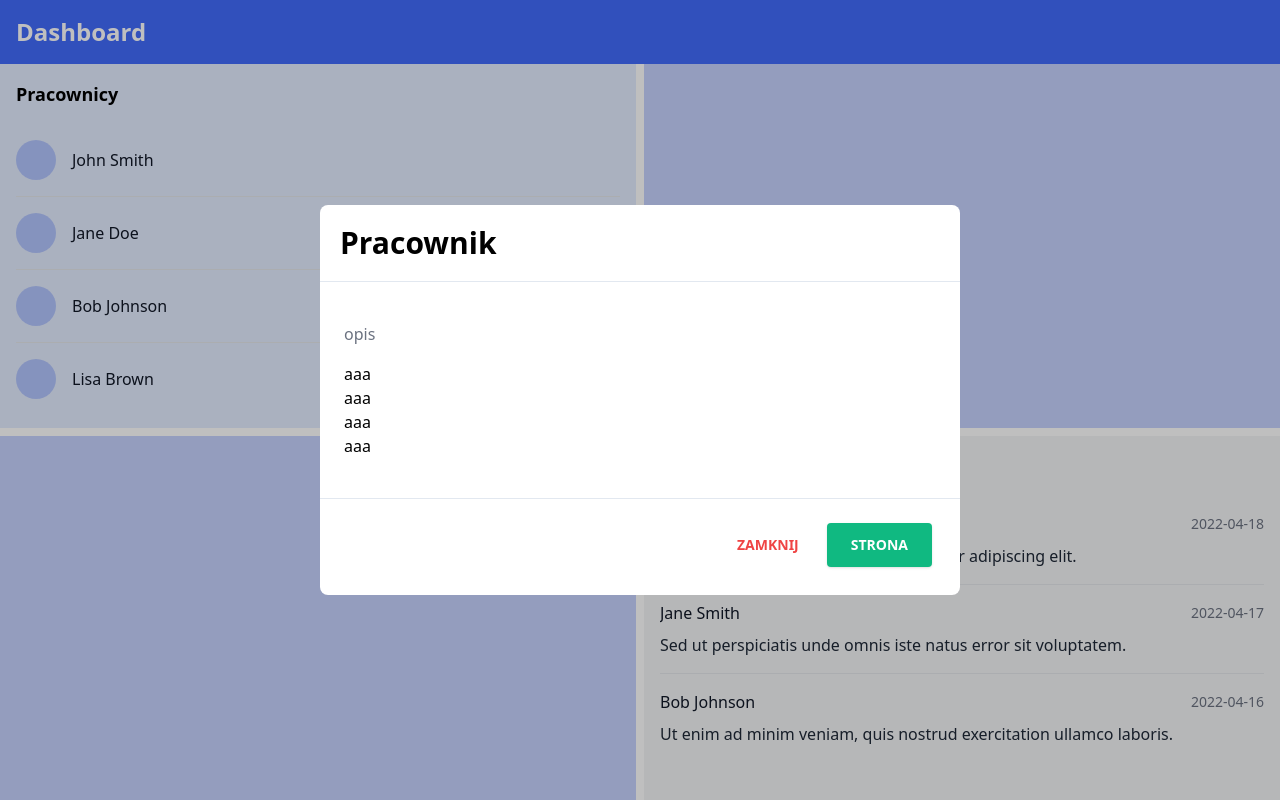
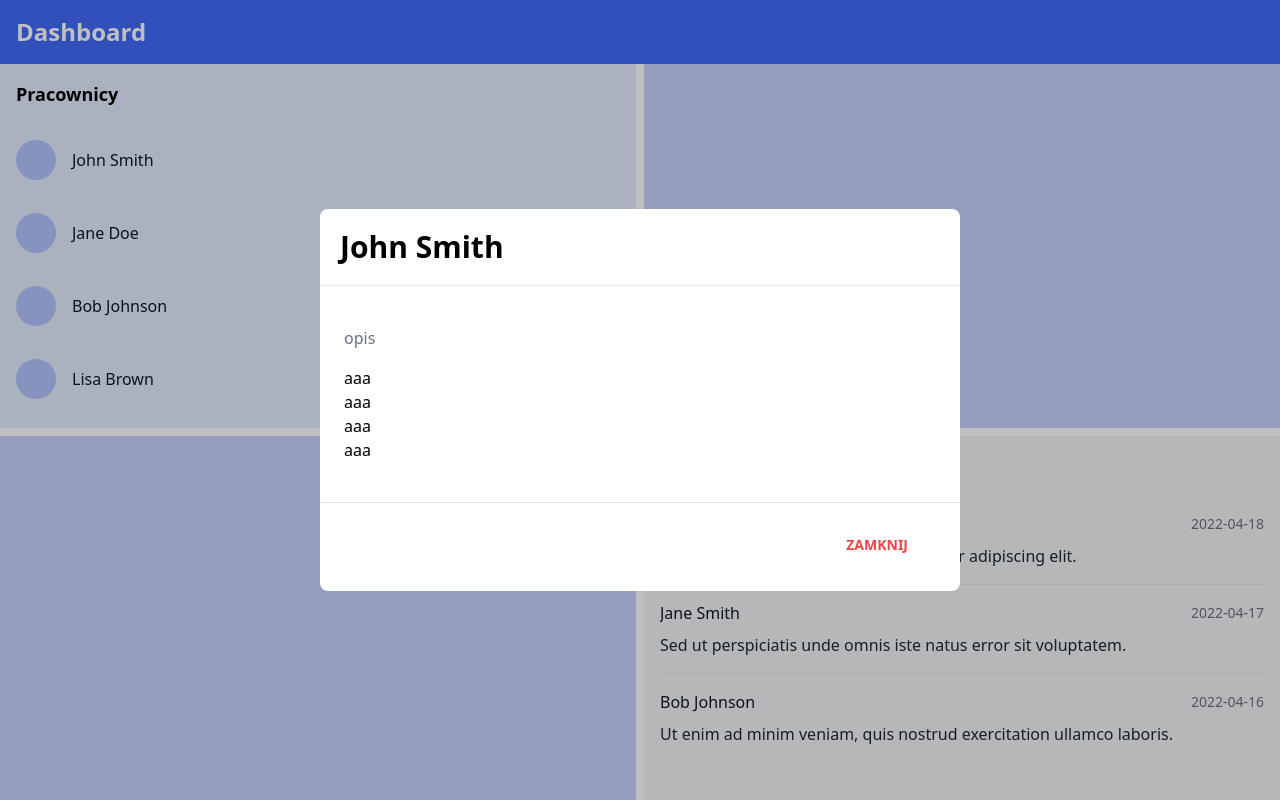
Before and after one commit to Percival33/BHL2023, a React (Create React App) app in the folder dashboard/: page / in a window 1280 px wide. Both pictures are taken after a click on the item "John Smith". Built offline with nearby package versions, Linux system fonts and the light colour scheme.

Commit message:
list items transition, scale, popup with employee info

```diff
--- a/dashboard/src/components/Employees/EmployeeList.js
+++ b/dashboard/src/components/Employees/EmployeeList.js
@@ -11,14 +11,20 @@ const employees = [
 
 const EmployeeList = () => {
     const [showModal, setShowModal] = useState(false)
-    console.log(showModal)
+    const [employee, setEmployee] = useState({id: null, name: null})
+
+    const handleEmployeeClick = (employee) => {
+        setEmployee(employee)
+
+        setShowModal(true)
+    }
 
     return (
         <div className="bg-bluesuperlight h-full flex flex-col p-4">
             <h2 className="text-lg font-bold mb-4">Pracownicy</h2>
             <ul className="flex-1 divide-y divide-gray-200 overflow-y-auto">
                 {employees.map((employee) => (
-                    <li key={employee.id} className="py-4" onClick={()=>setShowModal(true)}>
+                    <li key={employee.id} className="py-4 hover:shadow-xl active:scale-95 transition duration-150 cursor-pointer" onClick={()=>handleEmployeeClick(employee)}>
                         <div className="flex items-center space-x-4">
                             <div className="flex-shrink-0 h-10 w-10 rounded-full bg-bluelight"></div>
                             <div className="flex-1 min-w-0">
@@ -29,7 +35,7 @@ const EmployeeList = () => {
                 ))}
             </ul>
 
-            {showModal ? <EmployeeModal setShowModal={setShowModal}/> : null}
+            {showModal ? <EmployeeModal setShowModal={setShowModal} employee={employee}/> : null}
         </div>
 
     );
--- a/dashboard/src/components/Employees/EmployeeModal.js
+++ b/dashboard/src/components/Employees/EmployeeModal.js
@@ -1,6 +1,6 @@
 //import { LocationMarkerIcon, PhoneIcon, MailIcon, TrendingDownIcon } from '@heroicons/react/solid';
 
-export default function EmployeeModal({ setShowModal }) {
+export default function EmployeeModal({ setShowModal, employee }) {
 
     return (
         <>
@@ -11,7 +11,7 @@ export default function EmployeeModal({ setShowModal }) {
                         {/*header*/}
                         <div className="flex items-start justify-between p-5 border-b border-solid border-slate-200 rounded-t">
                             <h3 className="text-3xl font-semibold overflow-ellipsis max-w-xs">
-                                Pracownik
+                                {employee.name}
                             </h3>
                         </div>
                         {/*body*/}
@@ -47,13 +47,6 @@ export default function EmployeeModal({ setShowModal }) {
                             >
                                 Zamknij
                             </button>
-                            <button
-                                className="bg-emerald-500 text-white active:bg-emerald-600 font-bold uppercase text-sm px-6 py-3 rounded shadow hover:shadow-lg outline-none focus:outline-none mr-1 mb-1 ease-linear transition-all duration-150"
-                                type="button"
-                                onClick={() => setShowModal(false)}
-                            >
-                                Strona
-                            </button>
                         </div>
                     </div>
                 </div>
--- a/dashboard/src/components/Problems/ProblemList.js
+++ b/dashboard/src/components/Problems/ProblemList.js
@@ -27,7 +27,7 @@ const ProblemList = () => {
       <h2 className="text-lg font-bold mb-4">Problemy</h2>
       <ul className="flex-1 divide-y divide-gray-200 overflow-y-auto">
         {problems.map((problem) => (
-          <li key={problem.id} className="py-4">
+          <li key={problem.id} className="py-4 active:scale-95 transition duration-150 cursor-pointer">
             <div className="flex flex-col space-y-2">
               <div className="flex items-center justify-between">
                 <p className="text-gray-900 font-medium">{problem.author}</p>
```
